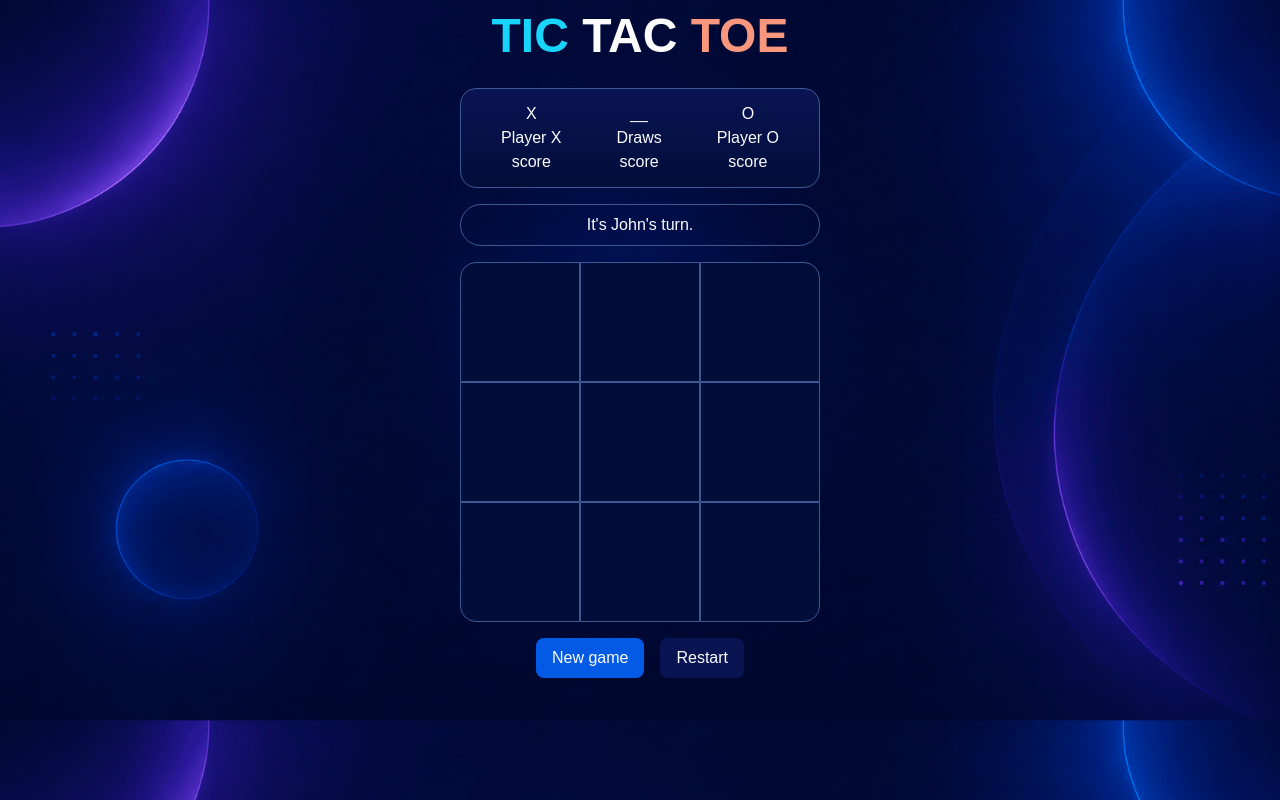
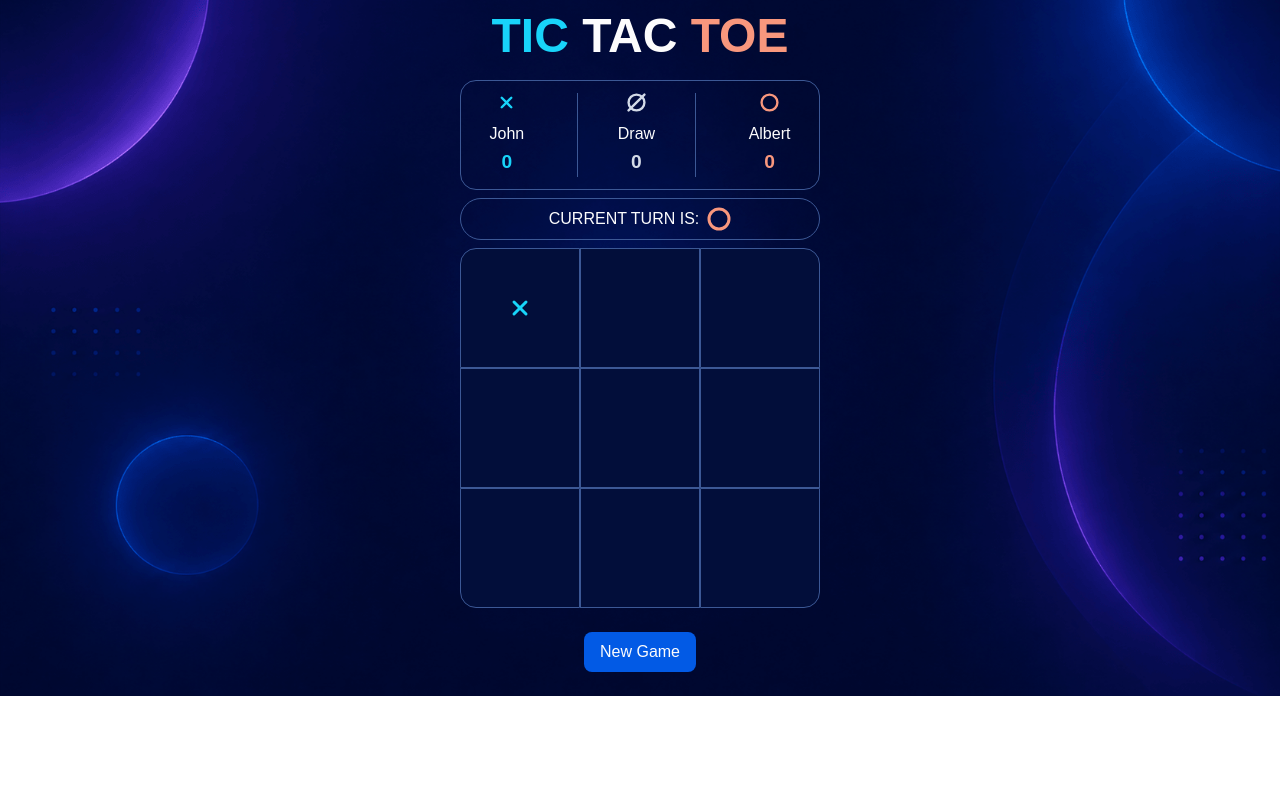
Before and after one commit to juanvillano/tic-tact-toe, a plain HTML site: page index.html in a window 1280 px wide. Both pictures are taken after a click on the button 520 px from the left and 322 px from the top of the page. Drawn offline with Linux system fonts and the light colour scheme.

Commit message:
refined game logic and DOM rendering

```diff
--- a/index.html
+++ b/index.html
@@ -19,30 +19,32 @@
 
         <div class="leader_board">
             <div>
-                <span>X</span>
-                <p>Player X</p>
-                <span>score</span>
+                <span><img src="./assets/x.svg" alt="cross icon"></span>
+                <p class="player_x_name">Player X</p>
+                <span class="x_score">0</span>
             </div>
             <div>
-                <span>__</span>
-                <p>Draws</p>
-                <span>score</span>
+                <span><img src="./assets/circle-slash-2.svg" alt="draw icon"></span>
+                <p>Draw</p>
+                <span class="draw_score">score</span>
             </div>
             <div>
-                <span>O</span>
-                <p>Player O</p>
-                <span>score</span>
+                <span><img src="./assets/circle.svg" alt="circle icon"></span>
+                <p class="player_o_name">Player O</p>
+                <span class="o_score">0</span>
             </div>
         </div>
 
-        <div class="turn"></div>
+        <div class="turn">
+            <p>CURRENT TURN IS: </p>
+            <span></span>
+        </div>
 
         <div class="board">
         </div>
 
         <div class="actions">
-            <button>New game</button>
-            <button>Restart</button>
+            <button>New Game</button>
         </div>
 
     </div>
--- a/script/script.js
+++ b/script/script.js
@@ -162,15 +162,17 @@ function gameBoard() {
     let gameBoardArray = [];
 
     // Create the board array with empty strings
+    const cleanBoard = () => {
         for (let i = 0; i < rows; i++) {
             gameBoardArray[i] = [];
             for (let j = 0; j < cols; j++) {
                 gameBoardArray[i][j] = '';
             }
         }
+    }
 
     // get the board array
-    const getBoard = () => gameBoardArray.flat();
+    const getBoard = () => gameBoardArray;
 
     // mark a cell with player's symbol (X or O)
     const markCell = (row, col, symbol) => {
@@ -181,9 +183,12 @@ function gameBoard() {
         return false;
     }
 
+    cleanBoard();
+
     return {
         getBoard,
         markCell,
+        cleanBoard,
     };
 
 }
@@ -234,6 +239,16 @@ const gameController = (() => {
         [2, 4, 6],
     ];
 
+    // rounds
+    let rounds = 0;
+    const getRounds = () => rounds;
+    const increaseRounds = () => { rounds++ };
+
+    // draws
+    let draws = 0;
+    const getDraws = () => draws;
+    const increaseDraws = () => { draws++ };
+
     // create players
     const playerOne = createPlayer('Player One', 'X');
     const playerTwo = createPlayer('Player Two', 'O');
@@ -242,18 +257,17 @@ const gameController = (() => {
     let activePlayer = playerOne;
 
     // get current player
-    const getActivePlayer = () => activePlayer.getName();
-    //const getActivePlayerName = () => activePlayer.getName();
-    //const changePlayerName = (name) => activePlayer.setName(name);
+    const getActivePlayer = () => activePlayer;
 
     // Switch turns
     const switchTurn = () => {
-        return activePlayer = activePlayer === playerOne ? playerTwo : playerOne;
+        activePlayer = activePlayer === playerOne ? playerTwo : playerOne;
+        return activePlayer;
     }
 
         // Get player move
     const getMove = function(row, col) {
-        return board.markCell(row, col, getActivePlayer());
+        return board.markCell(row, col, activePlayer.getSymbol());
     }
 
     // read the state of the game board after every turn
@@ -261,43 +275,61 @@ const gameController = (() => {
 
     // check for winner or tie
     const checkWinner = () => {
-        let winner;
+        let winner = 3;
 
-        let currentBoard = readBoardState().flat();
+        const currentBoard = readBoardState().flat();
+
+        const positions = {
+            X: [],
+            O: [],
+        };
+
+        currentBoard.forEach((cell, index) => {
+            if(cell === 'X') positions.X.push(index);
+            if(cell === 'O') positions.O.push(index);
+        });
+
+        if (wins.some(combo => combo.every(index => currentBoard[index] === 'X'))) {
+            winner = 1;
+            playerOne.increaseScore();
+        } else if (wins.some(combo => combo.every(index => currentBoard[index] === 'O'))) {
+            winner = 2;
+            playerTwo.increaseScore();
+        } else if (currentBoard.every(cell => cell !== '')) {
+            winner = 0;
+            increaseDraws();
+        }
 
         // Record the position of each player on the board
-        const playersPositions = currentBoard.reduce((accumulator, currentVal, index) => {
-            if (!accumulator[currentVal]) accumulator[currentVal] = [];
-            if(currentVal === 'X' || currentVal === 'O') {
-                accumulator[currentVal].push(index);
-            }
-            return accumulator;
-        }, {});
+        // const playersPositions = currentBoard.reduce((accumulator, currentVal, index) => {
+        //     if (!accumulator[currentVal]) accumulator[currentVal] = [];
+        //     if(currentVal === 'X' || currentVal === 'O') {
+        //         accumulator[currentVal].push(index);
+        //     }
+        //     return accumulator;
+        // }, {});
 
-        if(playersPositions['X'] && playersPositions['X'].length >= 3) {
-            if (wins.some(subArray => subArray.length === playersPositions['X'].length && subArray.every((value, index) => value === playersPositions['X'][index]))) {
-                winner = 1;
-                playerOne.increaseScore();
-            }
-        } else if(playersPositions['O'] && playersPositions['O'].length >= 3) {
-            if(wins.some(subArray => subArray.length === playersPositions['O'].length && subArray.every((value, index) => value === playersPositions['O'][index]))) {
-                winner = 2;
-                playerTwo.increaseScore();
-            }
-        } else {
-            // check if empty cells
-            let isDraw = currentBoard.every(item => item != "");
-            // if board is full then is a draw
-            if (isDraw) {
-                winner = 0;
-            } else {
-                winner = 3;
-                switchTurn();
-            }
-        }
-
-        console.log(`Winner is ${winner}!`)
-
+        // if(playersPositions['X'] && playersPositions['X'].length >= 3) {
+        //     if (wins.some(subArray => subArray.length === playersPositions['X'].length && subArray.every((value, index) => value === playersPositions['X'][index]))) {
+        //         winner = 1;
+        //         playerOne.increaseScore();
+        //     }
+        // } else if(playersPositions['O'] && playersPositions['O'].length >= 3) {
+        //     if(wins.some(subArray => subArray.length === playersPositions['O'].length && subArray.every((value, index) => value === playersPositions['O'][index]))) {
+        //         winner = 2;
+        //         playerTwo.increaseScore();
+        //     }
+        // } else {
+        //     // check if empty cells
+        //     let isDraw = currentBoard.every(item => item != "");
+        //     // if board is full then is a draw
+        //     if (isDraw) {
+        //         winner = 0;
+        //     } else {
+        //         winner = 3;
+        //     }
+        // }
+        //console.log(`Winner is ${winner}!`)
         // 1 = X
         // 2 = O
         // 0 = draw
@@ -311,7 +343,16 @@ const gameController = (() => {
 
        if (!isMoveValid) return;
 
-       return checkWinner();
+       const result = checkWinner();
+
+       if (result === 3) {
+        switchTurn();
+       } else if (result === 0 || result === 1 || result === 2) {
+        board.cleanBoard();
+        activePlayer = playerOne;
+       }
+
+       return result;
     }
 
     return {
@@ -321,57 +362,119 @@ const gameController = (() => {
         playerTwo,
         readBoardState,
         getBoard: board.getBoard,
+        getRounds,
+        increaseRounds,
+        getDraws,
+        increaseDraws,
+        cleanBoard: board.cleanBoard,
         }
 })();
-
-
-// console.log('the current player is:', gameController.getActivePlayer());
-// gameController.switchTurn();
-// gameController.getMove(0, 0);
-// gameController.getMove(1, 1);
-// gameController.getMove(2, 2);
-// console.log('The current matrix looks like this: ', gameController.readBoardState());
-// console.log(gameController.checkWinner());
-
 
 // TODO: Create a DisplayController object
 // control the display of the game and DOM logic to render the content of the game board and player information
 function displayController() {
     const game = gameController;
     const boardContainer = document.querySelector('.board');
-    const turnShow = document.querySelector('.turn');
+    const turnShow = document.querySelector('.turn > span');
+    const xScore = document.querySelector('.x_score');
+    const oScore = document.querySelector('.o_score');
+    const playerX = document.querySelector('.player_x_name');
+    const playerO = document.querySelector('.player_o_name');
+    const drawScore = document.querySelector('.draw_score');
+
+    // SVG symbols
+    const xSymbol = document.createElement('img');
+    xSymbol.setAttribute('src', './assets/x.svg');
+
+    const oSymbol = document.createElement('img');
+    oSymbol.setAttribute('src', './assets/circle.svg');
+
+    game.playerOne.setName('John');
+    game.playerTwo.setName('Albert');
+
+    playerX.textContent = `${game.playerOne.getName()}`;
+    playerO.textContent = `${game.playerTwo.getName()}`;
 
     // TODO: Create an UpdateScreen method
-    const updateScreen = () => {
+    function updateScreen()  {
         // Clear the current board
         boardContainer.textContent = "";
+        turnShow.textContent = "";
+
         // Get the up-to-date board
         const board = game.getBoard();
-        // Get the active player's name
-        game.playerOne.setName('John')
-        const activePlayerName = game.playerOne.getName();
+
+        // current player
+        const currentPlayer = game.getActivePlayer();
+
+        // update scores
+        xScore.textContent = `${game.playerOne.getScore()}`;
+        oScore.textContent = `${game.playerTwo.getScore()}`;
+        drawScore.textContent = `${game.getDraws()}`;
+
+        //console.log(`the current player is ${currentPlayer.getName()}`);
         // Render player's turn in a div
-        turnShow.textContent = `It's ${activePlayerName}'s turn.`
+        turnShow.appendChild(currentPlayer === game.playerOne ? xSymbol : oSymbol);
+
+        // Render scores
+        xScore.textContent = `${game.playerOne.getScore()}`;
+        oScore.textContent = `${game.playerTwo.getScore()}`;
+
         // Render each grid square on the DOM
-        board.forEach((cell, index) => {
+        board.forEach((row, rowIndex) => {
+            row.forEach((column, columnIndex) => {
+
                 const cellButton = document.createElement('button');
                 cellButton.classList.add('cell');
-            cellButton.dataset.column = index;
-            cellButton.textContent = cell;
+                cellButton.dataset.row = rowIndex;
+                cellButton.dataset.column = columnIndex;
+                //cellButton.textContent = column;
+                if (column === 'X') {
+                    const xIcon = xSymbol.cloneNode(true);
+                    cellButton.appendChild(xIcon);
+                } else if ( column === 'O') {
+                    const oIcon = oSymbol.cloneNode(true);
+                    cellButton.appendChild(oIcon);
+                }
 
                 boardContainer.appendChild(cellButton);
+
+            });
         });
 
     }
 
 
     // TODO: Create a clickHandlerBoard method
-        // verifies that a valid cell is clicked
-        // gets the column data attribute value
+    function clickHandlerBoard(e) {
+        console.log('column index:', e.target.dataset.column)
+        console.log('row index:', e.target.dataset.row)
+
+        // gets the data attribute value
+        const clickedButton = e.target;
+
          // pass data to playround
+        const result = game.playRound(clickedButton.dataset.row, clickedButton.dataset.column);
+
+        if(result === 1) {
+            console.log('Player One wins!!')
+            game.increaseRounds();
+        } else if (result === 2) {
+            console.log('Player Two wins!!')
+            game.increaseRounds();
+        } else if (result === 0) {
+            console.log('It is a draw!!')
+            game.increaseRounds();
+        }
+
         // run updated screen method to refresh DOM
+        updateScreen();
+    }
 
-    updateScreen()
+    boardContainer.addEventListener('click', clickHandlerBoard);
+
+
+    updateScreen();
 }
 
 displayController();
--- a/styles/styles.css
+++ b/styles/styles.css
@@ -53,14 +53,34 @@ h1, h2, h3, h4, h5, h6 {
   isolation: isolate;
 }
 
+:root {
+  --background: #00092f;
+  --background-secondary: #020e3a;
+  --surface: #091453;
+  --surface-elevated: #0b1d6c;
+
+  --primary: #025ae5;
+  --player-x: #18d4fa;
+  --player-x-glow: #71e1f5;
+  --player-o: #f8977d;
+  --accent-purple: #6d45c7;
+
+  --border: #3c5895;
+  --text-primary: #fcfcfd;
+  --text-secondary: #d3dae7;
+}
 
 @import url('https://fonts.googleapis.com/css2?family=Ranchers&display=swap');
 
 body {
-    background-color: #00092F;
-    background-image: url('/assets/bg.png');
+    color: var(--text-primary);
+    /* background:
+        radial-gradient(circle at 50% 45%, #0d1a59 0%, transparent 45%),
+        linear-gradient(135deg, #020e3a 0%, #00092f 55%, #02134c 100%); */
+    background-image: url('../assets/bg.png');
+    background-repeat: no-repeat;
+    background-position: center;
     background-size: cover;
-    color: #FCFCFD;
 }
 
 .main_wrapper {
@@ -68,55 +88,88 @@ body {
     flex-direction: column;
     align-items: center;
     justify-content: center;
-    gap: 1rem;
+    gap: 0.5rem;
     font-family: "Ranchers", sans-serif;
 }
 
 .heading {
     text-align: center;
+    margin-bottom: 0;
     h1 {
         font-weight: 900;
         font-style: normal;
         font-size: 3rem;
-        margin-bottom: 0;
-    }
-    p{
-        font-weight: 400;
-        font-style: normal;
     }
 
     span:nth-child(1) {
-        color: #18D4FA;
+        color: var(--player-x);
     }
 
     span:nth-child(3) {
-        color:#F8977D;
+        color: var(--player-o);
     }
 }
 
 .leader_board {
-    border: 1px solid #3C5895;
+    border: 1px solid var(--border);
     border-radius: 1rem;
     min-height: 100px;
     min-width: 360px;
     display: flex;
     align-items: center;
-    justify-content: space-between;
+    justify-content: space-evenly;
     gap: 1.5rem;
-    padding: 0.7rem 2.5rem;
-    background: #020E3A;
-    background: linear-gradient(0deg, rgba(2, 14, 58, 1) 0%, rgba(9, 20, 83, 1) 100%);
+    /* padding: 0.7rem 2.5rem;
+    background: var(--background-secondary);
+    background: linear-gradient(0deg, rgba(2, 14, 58, 1) 0%, rgba(9, 20, 83, 1) 100%); */
 
     div {
         display: flex;
         flex-direction: column;
         align-items: center;
         justify-content: center;
+        gap: 0.15rem;
+        padding: 0.75rem 1.5rem;
+        text-align: center;
+    }
+
+    div:nth-child(2) {
+        border-left: 1px solid var(--border);
+        border-right: 1px solid var(--border);
+        padding: 0 2.5rem;
+    }
+
+    span > img {
+        display: inline-block;
+        max-width: 1.2rem;
+        max-height: 1.2rem;
+    }
+
+    span.x_score {
+        font-weight: 600;
+        font-size: 1.2rem;
+        color: var(--player-x);
+    }
+
+    span.o_score {
+        font-weight: 600;
+        font-size: 1.2rem;
+        color: var(--player-o);
+    }
+
+    span.draw_score {
+        font-weight: 600;
+        font-size: 1.2rem;
+        color: var(--text-secondary);
     }
 
 }
 
 .turn {
+    display: flex;
+    align-items: center;
+    justify-content: center;
+    gap: 0.5rem;
     border: 1px solid #3C5895;
     border-radius: 5rem;
     padding: .5rem 2rem;
@@ -132,10 +185,14 @@ body {
 }
 
 .cell {
+    display: flex;
+    align-items: center;
+    justify-content: center;
     min-width: 120px;
     min-height: 120px;
     border: 1px solid #3C5895;
     background-color: #020E3A;
+    color: var(--text-primary);
     &:hover {
       background-color: #00092F;
     }
@@ -154,21 +211,14 @@ body {
 }
 
 .actions {
-    display: flex;
-    justify-content: space-around;
-    gap: 1rem;
-    padding-bottom: 1rem;
+    padding-top: 1rem;
     button {
+        width: 100%;
+        height: auto;
         border: none;
         border-radius: 0.5rem;
         padding: 0.5rem 1rem;
         color: #FCFCFD;
-    }
-    button:nth-child(1) {
         background-color: #025AE5;
     }
-
-    button:nth-child(2) {
-        background-color: #091453;
-    }
 }
```
Also changed, not shown: assets/circle-slash-2.svg (added), assets/circle.svg (added), assets/x.svg (added). Lines whose indentation alone changed are shown as unchanged.
